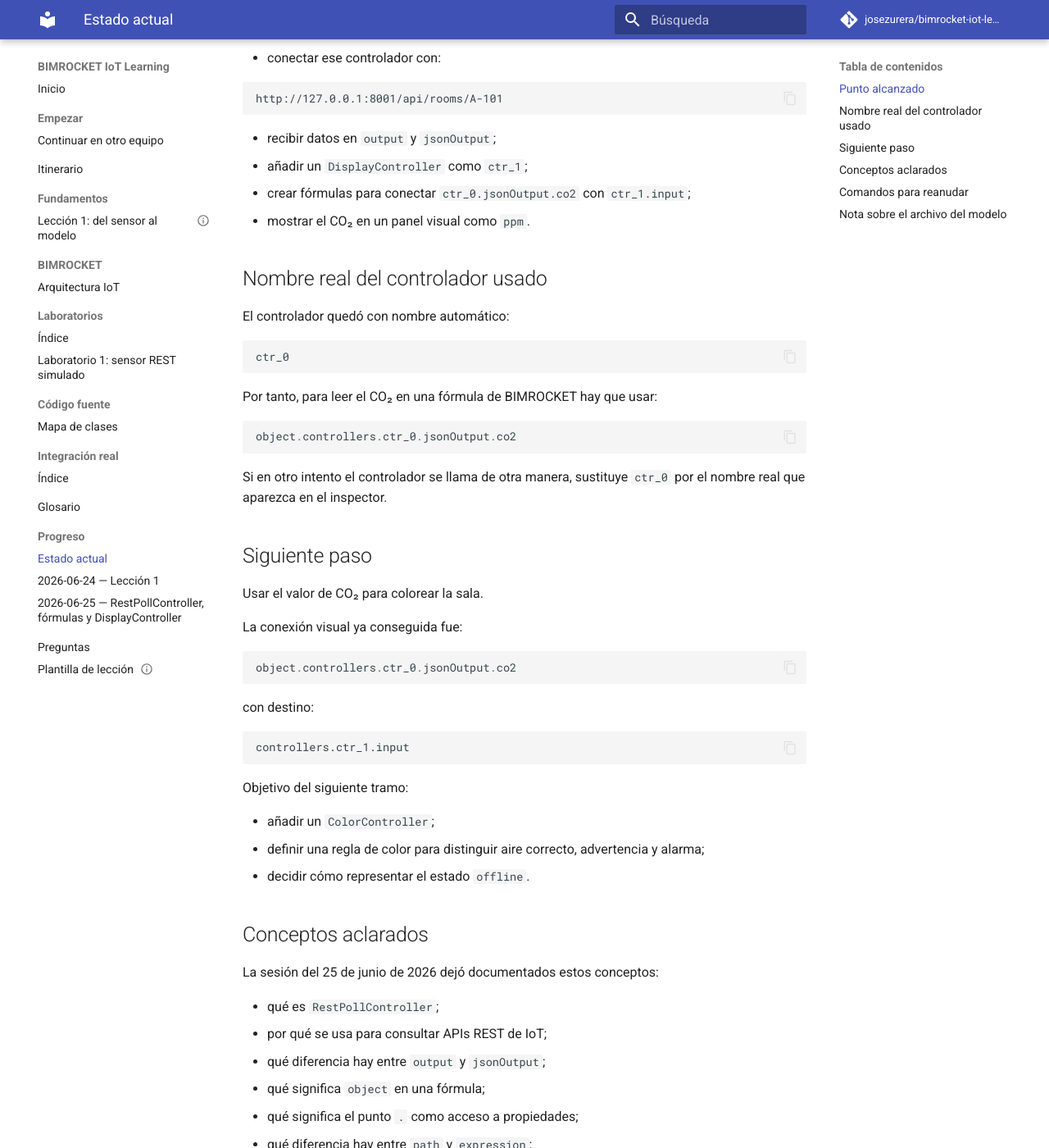
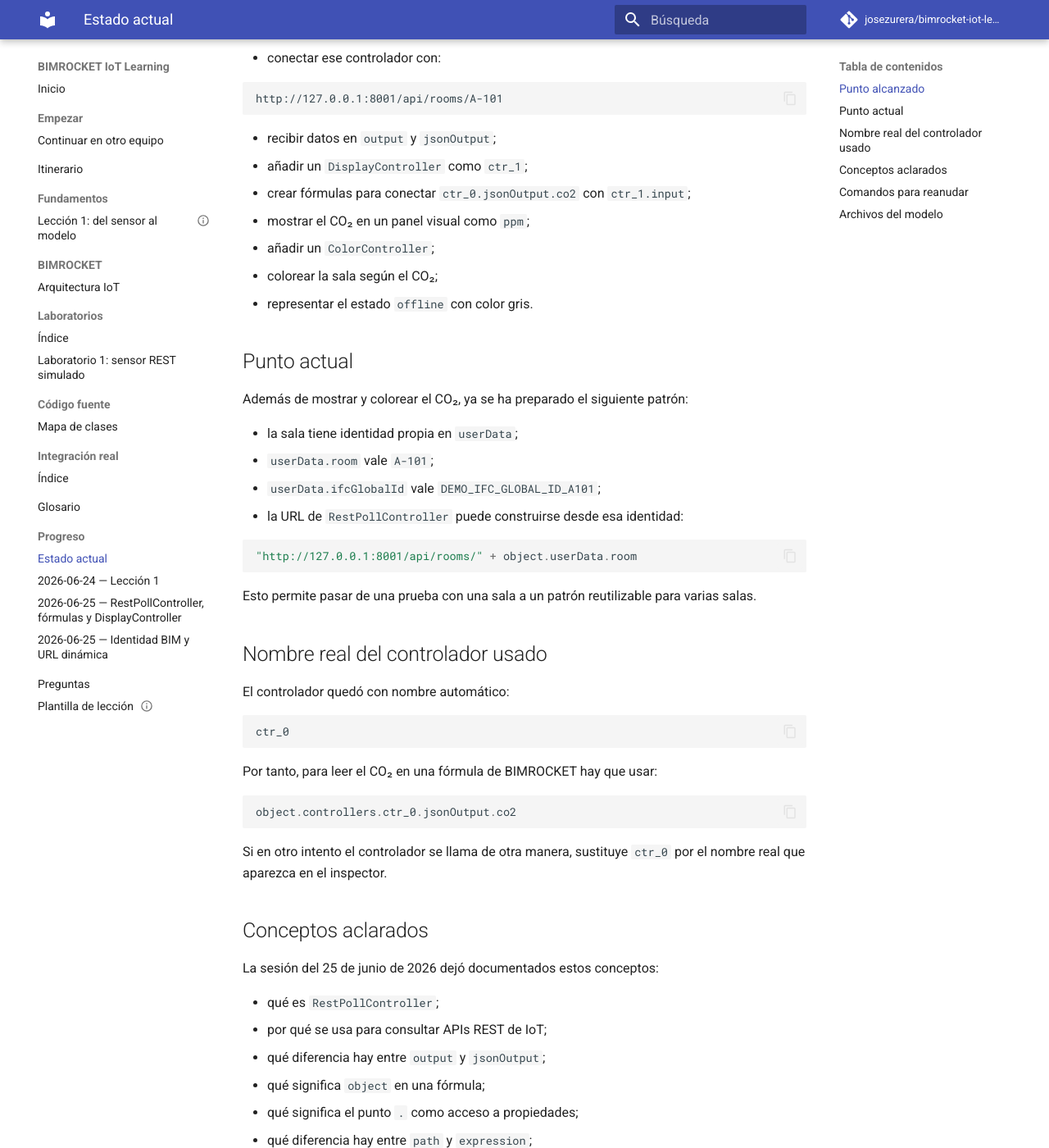
Before and after one commit to josezurera/bimrocket-iot-learning, an MkDocs documentation site: the page built from docs/progreso/estado-actual.md, in a window 1280 px wide and 1400 px high, scrolled down 563 px. Shown: the whole window at 82% size. Built offline with MkDocs 1.6.1 and Material for MkDocs 9.7.7, drawn with Linux system fonts in a browser that asks for light colours; comment, search, counter and statistics services are not loaded; some of the changed text lies outside the part shown.

Commit message:
Add BIM IoT identity lab

````diff
--- a/docs/progreso/estado-actual.md
+++ b/docs/progreso/estado-actual.md
@@ -33,7 +33,26 @@
 - añadir un `DisplayController` como `ctr_1`;
 - crear fórmulas para conectar `ctr_0.jsonOutput.co2` con
   `ctr_1.input`;
-- mostrar el CO₂ en un panel visual como `ppm`.
+- mostrar el CO₂ en un panel visual como `ppm`;
+- añadir un `ColorController`;
+- colorear la sala según el CO₂;
+- representar el estado `offline` con color gris.
+
+## Punto actual
+
+Además de mostrar y colorear el CO₂, ya se ha preparado el siguiente patrón:
+
+- la sala tiene identidad propia en `userData`;
+- `userData.room` vale `A-101`;
+- `userData.ifcGlobalId` vale `DEMO_IFC_GLOBAL_ID_A101`;
+- la URL de `RestPollController` puede construirse desde esa identidad:
+
+  ```javascript
+  "http://127.0.0.1:8001/api/rooms/" + object.userData.room
+  ```
+
+Esto permite pasar de una prueba con una sala a un patrón reutilizable para
+varias salas.
 
 ## Nombre real del controlador usado
 
@@ -52,29 +71,6 @@
 Si en otro intento el controlador se llama de otra manera, sustituye `ctr_0`
 por el nombre real que aparezca en el inspector.
 
-## Siguiente paso
-
-Usar el valor de CO₂ para colorear la sala.
-
-La conexión visual ya conseguida fue:
-
-```javascript
-object.controllers.ctr_0.jsonOutput.co2
-```
-
-con destino:
-
-```text
-controllers.ctr_1.input
-```
-
-Objetivo del siguiente tramo:
-
-- añadir un `ColorController`;
-- definir una regla de color para distinguir aire correcto, advertencia y
-  alarma;
-- decidir cómo representar el estado `offline`.
-
 ## Conceptos aclarados
 
 La sesión del 25 de junio de 2026 dejó documentados estos conceptos:
@@ -86,12 +82,16 @@
 - qué significa el punto `.` como acceso a propiedades;
 - qué diferencia hay entre `path` y `expression`;
 - por qué los textos llevan comillas y los números no;
+- qué hace `.set(...)` al cambiar un color;
+- qué es `userData`;
+- por qué conviene construir la URL del sensor desde la identidad de la sala;
 - por qué puede ser necesario pulsar `Reconstruir` para evaluar fórmulas.
 
 Ver:
 
 ```text
 docs/progreso/2026-06-25-restpoll-formulas-display.md
+docs/progreso/2026-06-25-identidad-bim-iot.md
 ```
 
 ## Comandos para reanudar
@@ -116,14 +116,21 @@
 http://127.0.0.1:8000/app.html
 ```
 
-## Nota sobre el archivo del modelo
+## Archivos del modelo
 
 Los modelos del laboratorio ya están versionados en GitHub:
 
 ```text
 examples/bimrocket-models/lab-01-sensor-rest.brf
 examples/bimrocket-models/lab-01-co2-display-color-offline.brf
+examples/bimrocket-models/lab-02-identidad-dinamica-url.brf
 ```
 
 Para continuar desde otro equipo, clona el repositorio, arranca el sensor y
 BIMROCKET, y abre el `.brf` correspondiente desde **Abrir del disco local**.
+
+El mejor punto de partida actual es:
+
+```text
+examples/bimrocket-models/lab-02-identidad-dinamica-url.brf
+```
--- a/mkdocs.yml
+++ b/mkdocs.yml
@@ -59,5 +59,6 @@
       - Estado actual: progreso/estado-actual.md
       - "2026-06-24 — Lección 1": progreso/2026-06-24-leccion-1.md
       - "2026-06-25 — RestPollController, fórmulas y DisplayController": progreso/2026-06-25-restpoll-formulas-display.md
+      - "2026-06-25 — Identidad BIM y URL dinámica": progreso/2026-06-25-identidad-bim-iot.md
   - Preguntas: questions.md
   - Plantilla de lección: plantillas/leccion.md
````
Also changed, not shown: docs/progreso/2026-06-25-identidad-bim-iot.md (added, +159 -0 lines), examples/bimrocket-models/README.md (+15 -0 lines), 1 other file.
